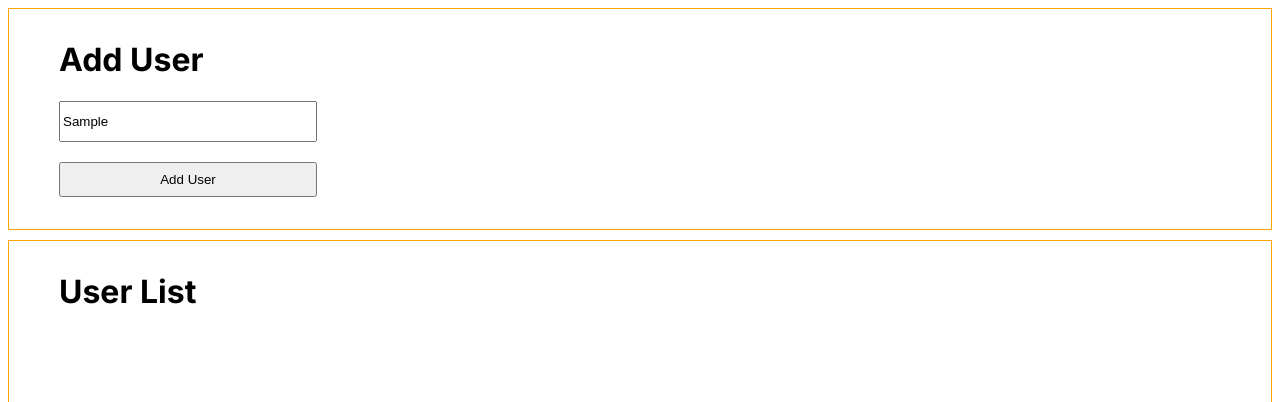
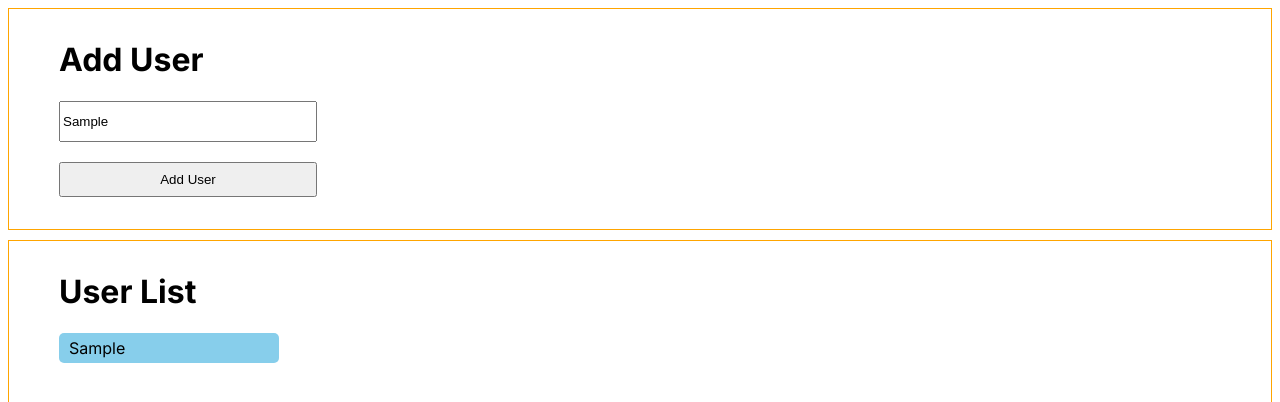
Before and after one commit to Shahrukh-elRed/next-js-redux-toolkit-demo, a Next.js app: page / in a window 1280 px wide. Both pictures are taken after typing "Sample" into the empty fields and a click on the button "Add User". Shown: the top 402 px of the page. Built offline with nearby package versions, Linux system fonts and the light colour scheme.

Commit message:
get data from redux store

```diff
--- a/src/app/components/DisplayUsers.js
+++ b/src/app/components/DisplayUsers.js
@@ -1,9 +1,19 @@
+"use client"
+import { useSelector } from "react-redux"
+
 const DisplayUsers = () => {
-  return (
-    <div className="display-user">
-        <h1>User List</h1>
-    </div>
-  )
+    const userData = useSelector((data) => data.users)
+
+    return (
+        <div className="display-user">
+            <h1>User List</h1>
+            {
+                userData.map((user) =>
+                    <div key={user.id} className="user-single">{user.name}</div>
+                )
+            }
+        </div>
+    )
 }
 
 export default DisplayUsers
--- a/src/app/globals.css
+++ b/src/app/globals.css
@@ -6,7 +6,7 @@
 }
 
 .display-user {
-    height: 200px;
+    min-height: 200px;
     padding: 10px;
     margin-top: 10px;
     border: 1px solid orange;
@@ -25,3 +25,11 @@
     height: 35px;
     margin-top: 20px;
 }
+
+.user-single {
+    background-color: skyblue;
+    width: 200px;
+    margin-top: 10px;
+    padding: 5px 10px;
+    border-radius: 5px;
+}
--- a/src/app/redux/slice.js
+++ b/src/app/redux/slice.js
@@ -1,4 +1,4 @@
-const { createSlice, nanoid } = require("@reduxjs/toolkit")
+import { createSlice, nanoid } from "@reduxjs/toolkit"
 
 const initialState = {
     users: []
```
